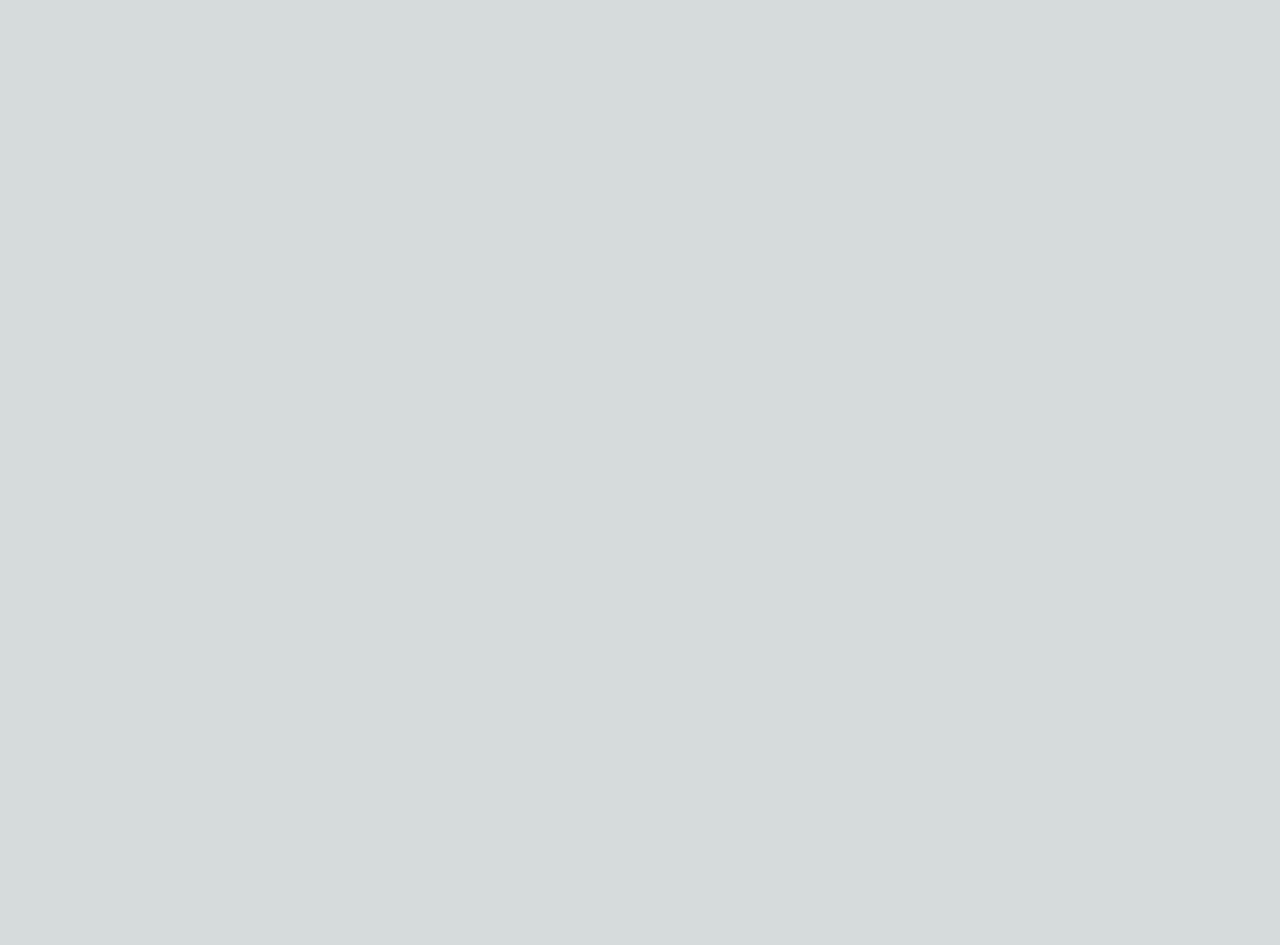
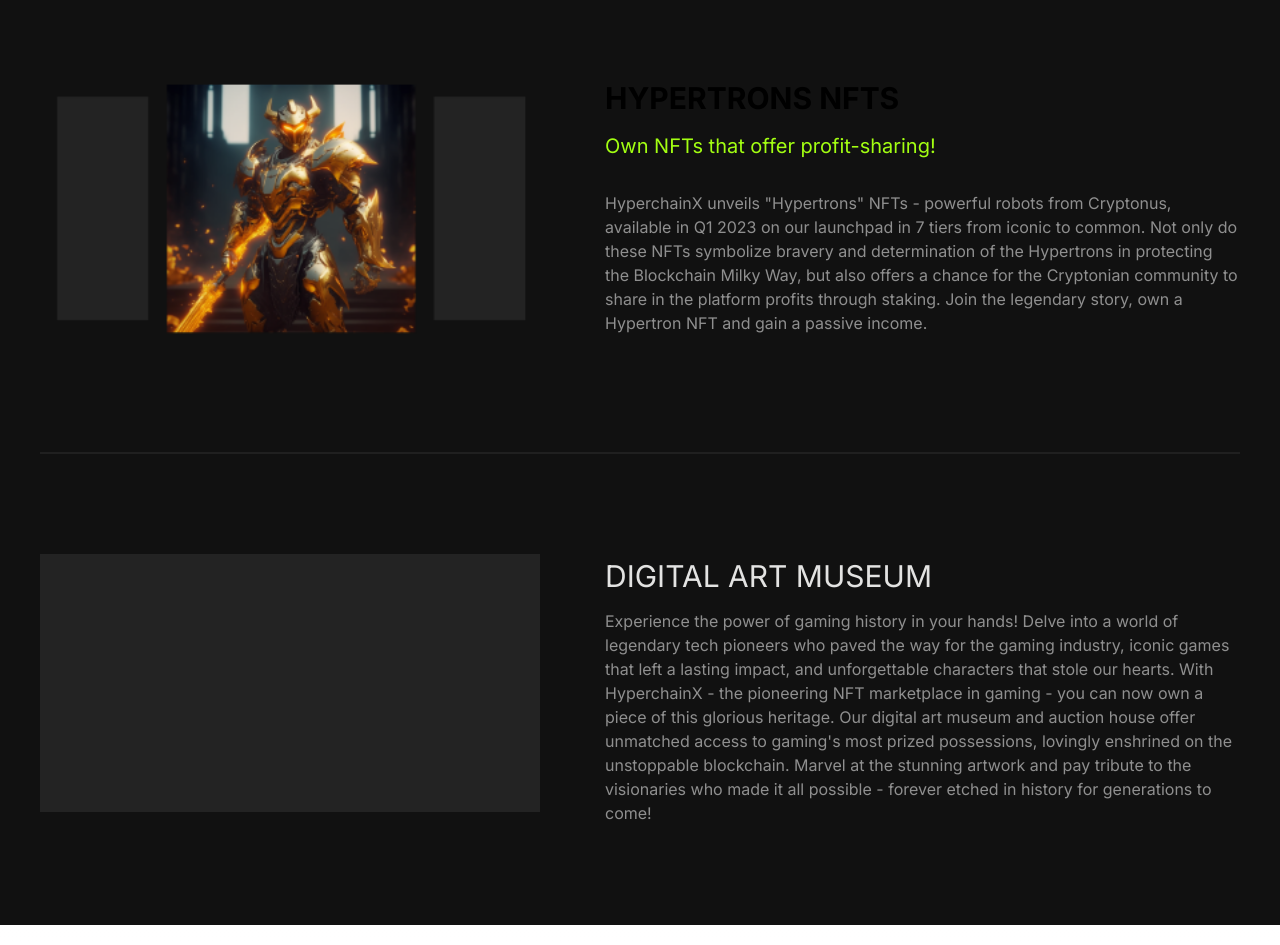
Before and after one commit to Cardoso-topdev/hyperchainx, a Next.js app: page / in a window 1280 px wide. Shown: the part 3700-4645 px from the top of the page. Before the commit the page ends 3678 px from the top, so only its background shows below. Built offline with nearby package versions, Linux system fonts and the light colour scheme.

Commit message:
complete DigitalArtMuseumSection and HyperTronsNFTsSection components

```diff
--- /dev/null
+++ b/app/components/sections/DigitalArtMuseumSection.tsx
@@ -0,0 +1,19 @@
+import React from 'react';
+
+const DigitalArtMuseumSection = () => {
+  return (
+    <section className='bg-[#111] pb-[100px]'>
+      <div className="max-w-[1200px] m-auto">
+        <div className="flex gap-[65px]">
+          <div className="bg-[#232323] w-[500px] h-[258px] shrink-0"></div>
+          <div className="">
+            <div className="text-[30px] text-pale">DIGITAL ART MUSEUM</div>
+            <div className="text-[16px] text-light-grey mt-[10px]">{`Experience the power of gaming history in your hands! Delve into a world of legendary tech pioneers who paved the way for the gaming industry, iconic games that left a lasting impact, and unforgettable characters that stole our hearts. With HyperchainX - the pioneering NFT marketplace in gaming - you can now own a piece of this glorious heritage. Our digital art museum and auction house offer unmatched access to gaming's most prized possessions, lovingly enshrined on the unstoppable blockchain. Marvel at the stunning artwork and pay tribute to the visionaries who made it all possible - forever etched in history for generations to come!`}</div>
+          </div>
+        </div>
+      </div>
+    </section>
+  );
+};
+
+export default DigitalArtMuseumSection;
--- /dev/null
+++ b/app/components/sections/HyperTronsNFTsSection.tsx
@@ -0,0 +1,30 @@
+import React from 'react';
+import Image from 'next/image'
+
+const HyperTronsNFTsSection = () => {
+  return (
+    <section className='bg-[#111] py-[100px]'>
+      <div className="max-w-[1200px] m-auto">
+        <div className="flex gap-[65px] items-center">
+          <Image
+            src="/hypertrons-nfts-preview.png"
+            alt="Hypertrons NFTs"
+            className="shrink-0"
+            width={500}
+            height={270}
+            priority
+            style={{ objectFit: "contain" }}
+          />
+          <div className="100px">
+            <div className="text-[30px] font-bold mb-[10px]">HYPERTRONS NFTS</div>
+            <div className="text-electric-lime text-[20px] mb-[30px]">Own NFTs that offer profit-sharing!</div>
+            <div className="text-light-grey mt-30px">{`HyperchainX unveils "Hypertrons" NFTs - powerful robots from Cryptonus, available in Q1 2023 on our launchpad in 7 tiers from iconic to common. Not only do these NFTs symbolize bravery and determination of the Hypertrons in protecting the Blockchain Milky Way, but also offers a chance for the Cryptonian community to share in the platform profits through staking. Join the legendary story, own a Hypertron NFT and gain a passive income.`}</div>
+          </div>
+        </div>
+        <div className="h-[2px] w-full bg-dark-grey mt-[100px]"></div>
+      </div>
+    </section>
+  );
+};
+
+export default HyperTronsNFTsSection;
--- a/app/page.tsx
+++ b/app/page.tsx
@@ -1,7 +1,9 @@
 import MainLayout from "./components/layouts/MainLayout";
 import AsFeatureOnSection from "./components/sections/AsFeatureOnSection";
 import CoreFeaturesSection from "./components/sections/CoreFeaturesSection";
+import DigitalArtMuseumSection from "./components/sections/DigitalArtMuseumSection";
 import GamingPlatformSection from "./components/sections/GamingPlatformSection";
+import HyperTronsNFTsSection from "./components/sections/HyperTronsNFTsSection";
 import LandingHeroSection from "./components/sections/LandingHeroSection";
 import MultiChainSection from "./components/sections/MultiChainSection";
 import NFTMarketPlaceSection from "./components/sections/NFTMarketPlaceSection";
@@ -15,6 +17,8 @@
       <MultiChainSection />
       <CoreFeaturesSection />
       <AsFeatureOnSection />
+      <HyperTronsNFTsSection />
+      <DigitalArtMuseumSection />
     </MainLayout>
   )
 }
```
Also changed, not shown: public/hypertrons-nfts-preview.png (added).
